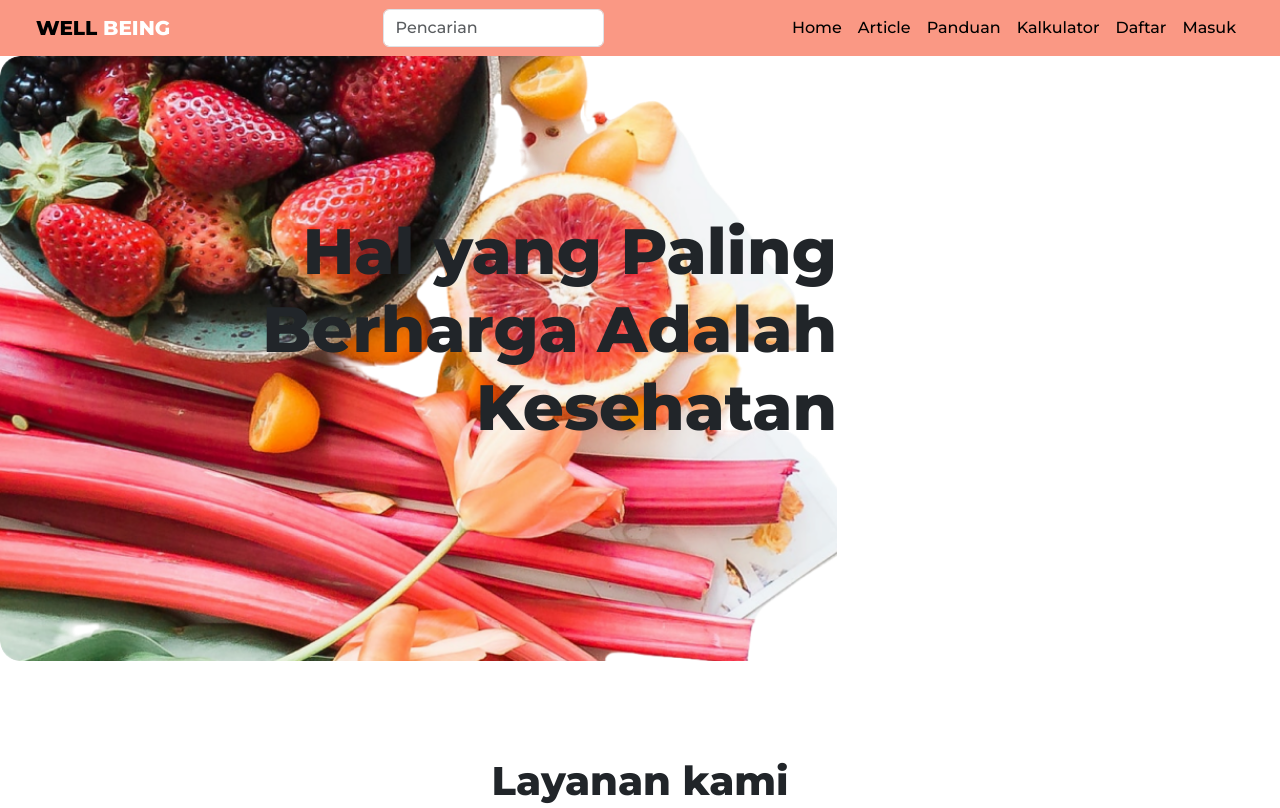
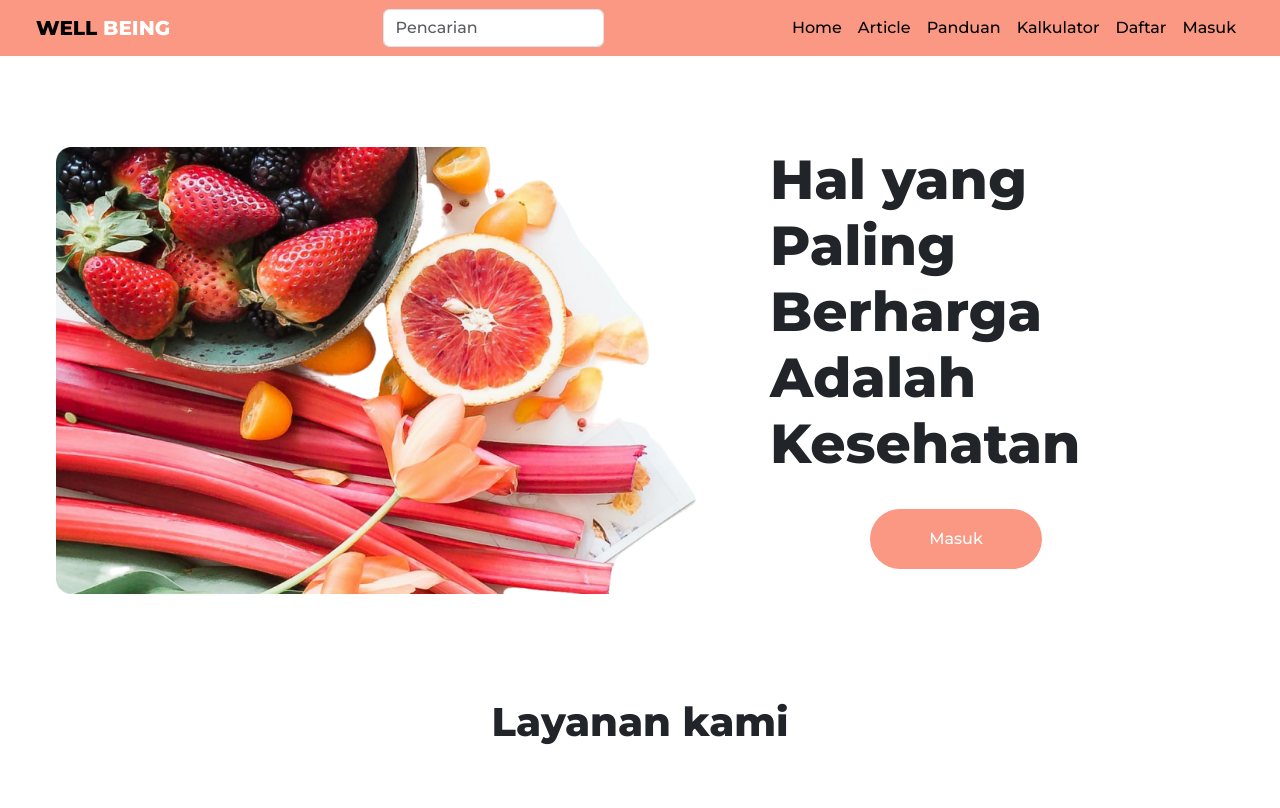
Before and after one commit to JeremiaSihombing/Macro-WellBeing-Group1, a plain HTML site: page index.html in a window 1280 px wide. Shown: the top 808 px of the page. Drawn offline with nearby package versions, Linux system fonts and the light colour scheme.

Commit message:
memperbaiki banner

```diff
--- a/index.html
+++ b/index.html
@@ -56,12 +56,20 @@
       </div>
     </nav>
 
+
+    <div class="d-flex justify-content-center mx-5 gap-5" style="padding-top: 83px;" >
+      <div class="p-2">
+        <img src="images/hero.png" alt="" style="width: 650px;  ">
+      </div>
+      <div class="p-2 ">
+        <h1 style="font-size: 55px; font-weight: 800; text-align: left;  ">Hal yang Paling Berharga Adalah Kesehatan </h1>
+        <br>
+        <button type="button" class="btn1"><a href="#layanan">Masuk</a> </button>
+
+      </div>
+    </div>
+
 <div>
-    <div id="hero-container">
-       <span style="text-align:end ;">
-        Hal yang Paling Berharga Adalah Kesehatan
-       </span>
-    </div>
 
     <div id="layanan">
       <h1><strong>Layanan kami</strong> </h1>
@@ -84,7 +92,7 @@
 </div>
 
 <div id="article"  >
-  <h1 style="padding-bottom: 107px;"><strong>Informasi dan Artikel Kesehatan</strong></h1>
+  <h1 style="padding-bottom: 92px;"><strong>Informasi dan Artikel Kesehatan</strong></h1>
 
   <div class="d-flex justify-content-center mx-5 gap-5"  >
     <div class="p-2">
@@ -120,7 +128,7 @@
   </div>
 
   <div id="fitur"  >
-    <h1 style="padding-bottom: 107px;"><strong>Fitur</strong></h1>
+    <h1 style="padding-bottom: 92px;"><strong>Fitur</strong></h1>
 
 
   <div class="d-flex justify-content-center mx-5 gap-5"  >
--- a/style.css
+++ b/style.css
@@ -1,25 +1,17 @@
 *{
 
   font-family: 'Montserrat', sans-serif;
+  scroll-behavior: smooth;
 
 }
 body{
   background-color: #fff;
 }
 
-.navbar-expand-lg{
-  position: sticky;
-}
 
-.carousel {
-  width:800px;
-  height:500px;
-
-}
 
 #hero-container {
-  background-image: url('./images/hero.png');
-  background-size: cover;
+
   width: 837px;
   height: 605px;
   display: flex;
@@ -141,3 +133,21 @@ a {
   justify-content: center;
   text-align: center;
 }
+
+.btn1{
+ background-color: #fa9884 ;
+ border: none;
+ font-size: 16;
+ font-weight: 400;
+ width: 172px;
+ height: 60px;
+ border-radius: 100px;
+ align-items: center;
+ margin-left: 100px;
+
+}
+
+.btn1 a{
+  color: #ffff;
+  text-decoration: none;
+}
```
